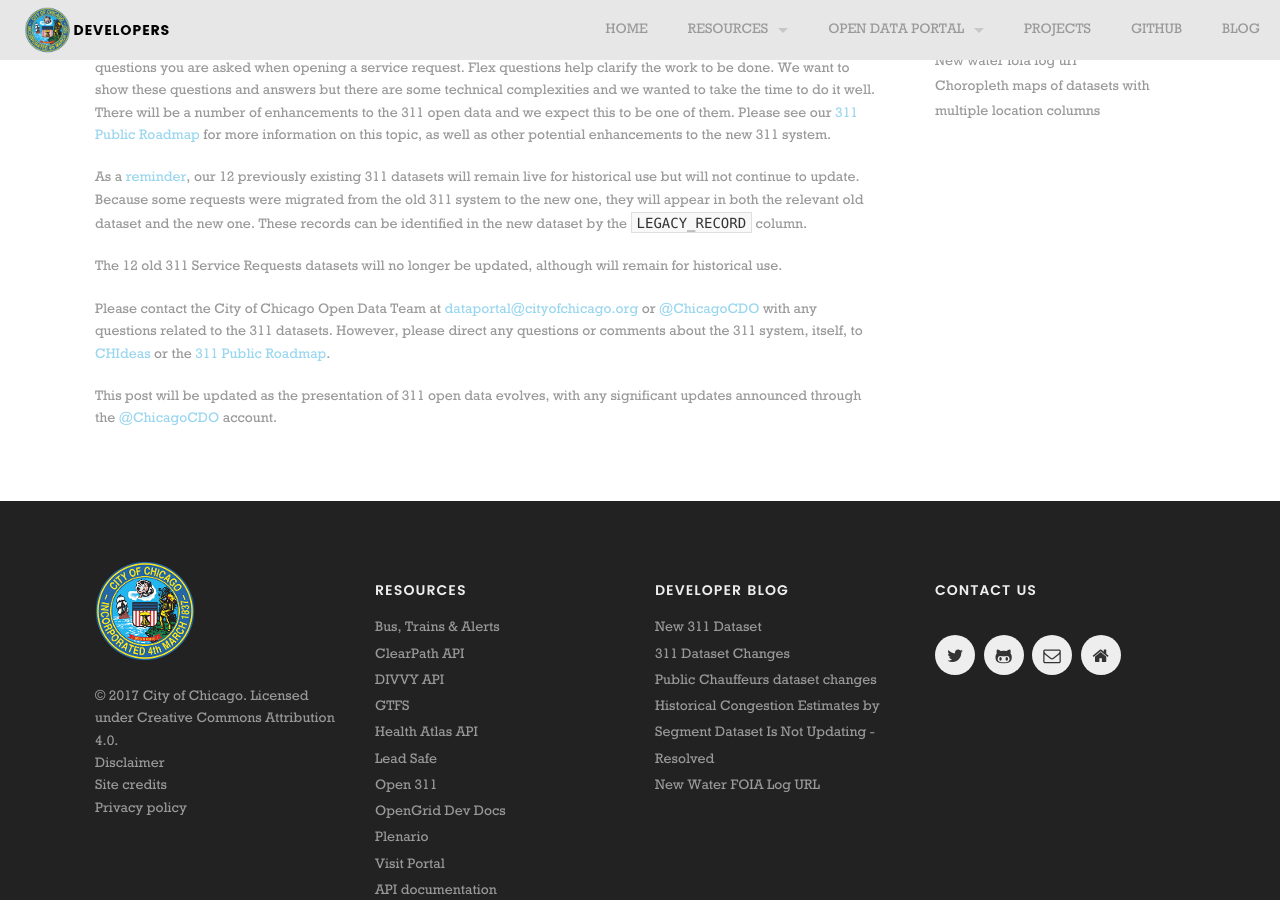
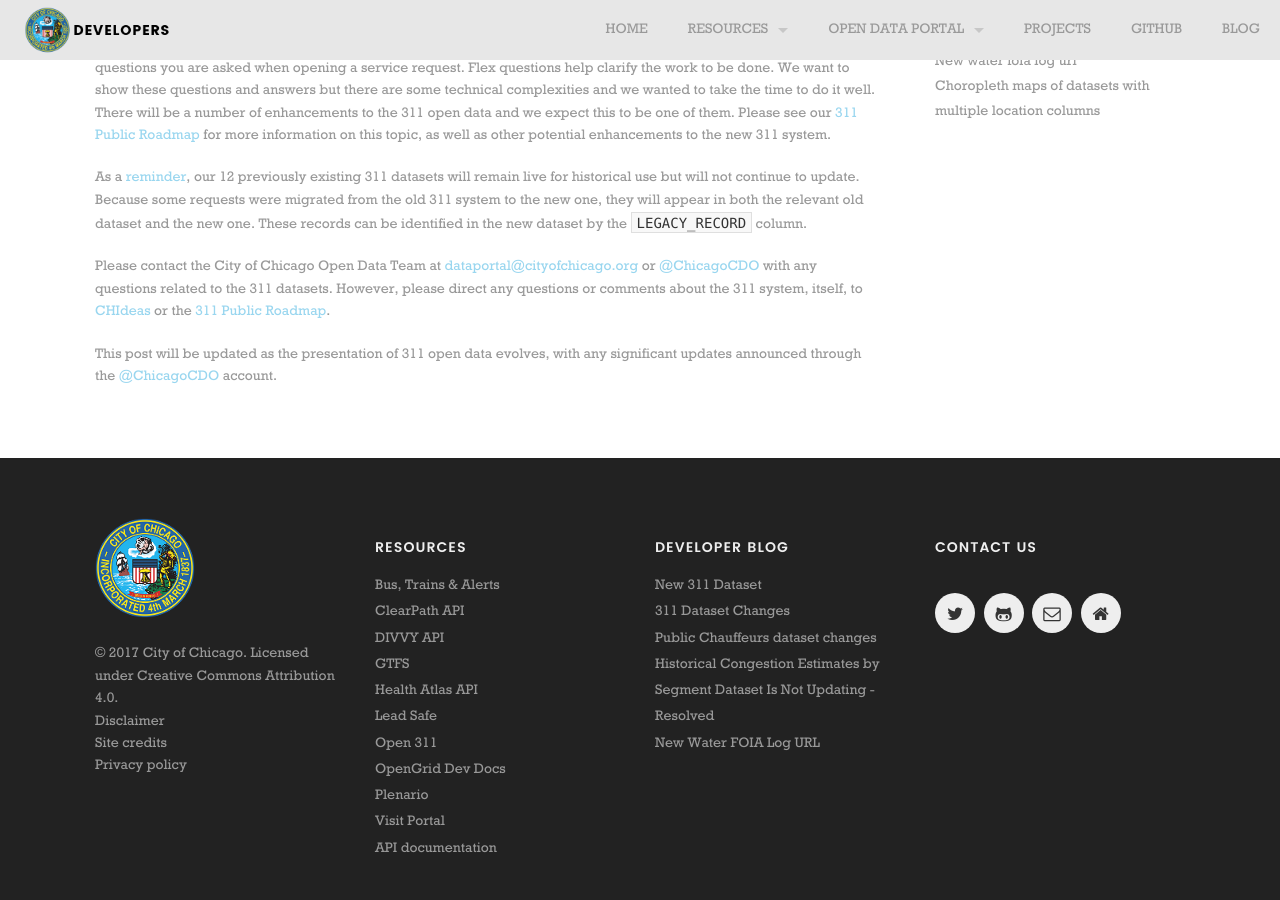
Before and after one commit to Chicago/dev.cityofchicago.org, a Jekyll site: the page built from _posts/2018-12-19-new-311-datasets.md, in a window 1280 px wide and 900 px high, scrolled down 473 px. Built offline with Jekyll 4.4.1, drawn with Linux system fonts in a browser that asks for light colours; some web fonts are replaced.

Commit message:
Update 2018-12-19-new-311-datasets.md
Removed a redundant sentence.

```diff
--- a/_posts/2018-12-19-new-311-datasets.md
+++ b/_posts/2018-12-19-new-311-datasets.md
@@ -19,8 +19,6 @@
 
 As a [reminder](http://dev.cityofchicago.org/open%20data/data%20portal/2018/12/11/legacy-sr-datasets-announcement.html), our 12 previously existing 311 datasets will remain live for historical use but will not continue to update. Because some requests were migrated from the old 311 system to the new one, they will appear in both the relevant old dataset and the new one. These records can be identified in the new dataset by the `LEGACY_RECORD` column.
 
-The 12 old 311 Service Requests datasets will no longer be updated, although will remain for historical use.
-
 Please contact the City of Chicago Open Data Team at [dataportal@cityofchicago.org](mailto:dataportal@cityofchicago.org) or [@ChicagoCDO](https://twitter.com/ChicagoCDO) with any questions related to the 311 datasets. However, please direct any questions or comments about the 311 system, itself, to [CHIdeas](https://www.chideas.org) or the [311 Public Roadmap](https://trello.com/b/AODvHk2V/311-public-roadmap).
 
 This post will be updated as the presentation of 311 open data evolves, with any significant updates announced through the [@ChicagoCDO](https://twitter.com/ChicagoCDO) account.
```
